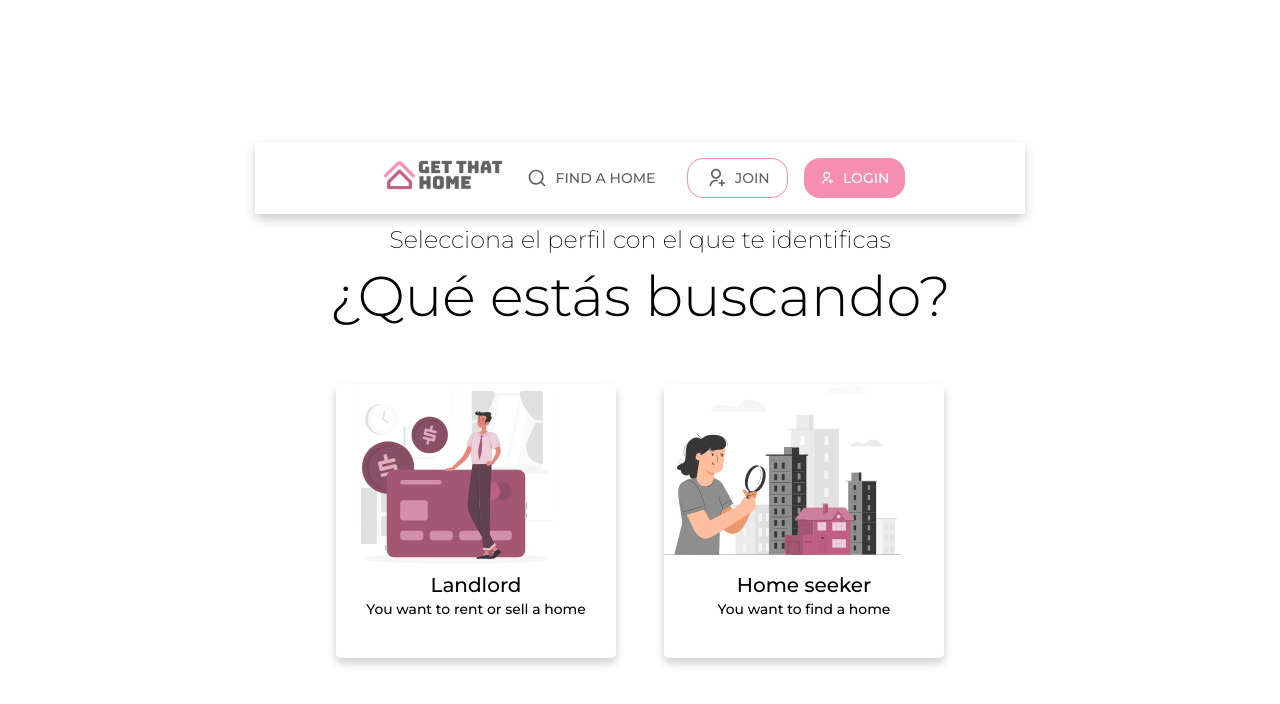
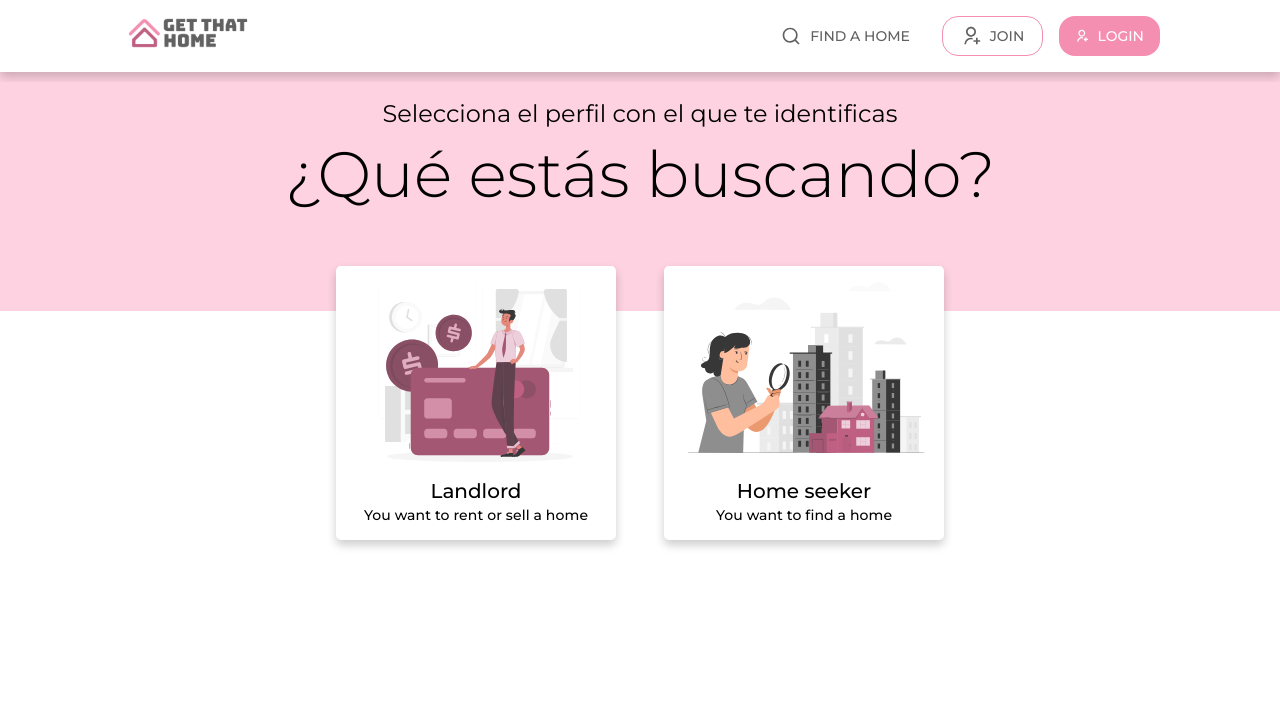
Before and after one commit to tinyhosmarcos/get_that_home, a React (Create React App) app: page /signup/type in a window 1280 px wide. Shown: the top 704 px of the page. Built offline with nearby package versions, Linux system fonts and the light colour scheme; no server answers.

Commit message:
two views updated

```diff
--- a/src/pages/signup-card.js
+++ b/src/pages/signup-card.js
@@ -17,7 +17,7 @@ const FormContainer = styled.div`
   justify-content: center;
   align-items: center;
   background: ${colors.white};
-  background: linear-gradient(0deg, ${colors.white} 50%, ${colors.pink['100']} 50%);
+  background: linear-gradient(0deg, ${colors.white} 50%, ${colors.pink['300']} 50%);
  & form {
   width: 388px;
   height: 468px;
--- a/src/pages/signup.js
+++ b/src/pages/signup.js
@@ -5,20 +5,22 @@ import { useAuth } from "../context/auth-context";
 import {ReactComponent as ReactPana} from "../styles/logo/pana.svg";
 import {ReactComponent as ReactRafiki} from "../styles/logo/rafiki.svg";
 import styled from "@emotion/styled";
+import { colors } from "../styles/colors";
+import { shadows } from '../styles/shadows'
+import { typography } from "../styles/typography";
+
 // import "./signup.css"
 
-
-
-const Signup = () =>{
-  const navigate = useNavigate();
-  const { setProfileType } = useAuth();
-
 const Container = styled.div`
-	min-height: 100vh;
+background:  ${colors.pink['300']};
+`;
+const SecondContainer = styled.div`
 display: flex;
 flex-direction: column;
 align-items: center;
 justify-content: center;
+background: ${colors.white};
+background: linear-gradient(0deg, ${colors.white} 50%, ${colors.pink['300']} 50%);
 `;
 
 const ProfilesContainer = styled.div`
@@ -33,47 +35,45 @@ const Card = styled.div`
 width: 280px;
 height: 274px;
 border-radius: 5px;
-box-shadow: 0px 5px 10px rgba(0, 0, 0, 0.2);
-background-color: #fff;
+${shadows.shadow1}
+background: ${colors.white};
 cursor: pointer;
 `;
 
 const TitleContainer = styled.div`
 text-align: center;
+margin-top: 1rem;
 `;
+
 const SubTitle = styled.p`
 font-family: 'Montserrat';
-font-style: normal;
-font-weight: 200;
-font-size: 1.5rem;
-line-height: 2rem;
+${typography.headline5}
 text-align: center;
 `;
 const BigTitle = styled.p`
 font-family: 'Montserrat';
+${typography.headline2}
 font-style: normal;
-font-weight: 300;
-font-size: 3.5rem;
-line-height: 5rem;
 `;
 
 const CardTitle = styled.p`
 text-align: center;
 font-family: 'Montserrat';
 font-style: normal;
-  font-weight: 500;
-  font-size: 1.25rem;
-  line-height: 1.75rem;
+${typography.headline6}
 `;
 
 const CardSubtitle = styled.p`
 text-align: center;
 font-family: 'Montserrat';
-  font-style: normal;
-  font-weight: 500;
-  font-size: 0.87rem;
-  line-height: 1.25rem;
-`;
+${typography.subtitle2}
+letter-spacing: 0.1px
+`
+
+
+const Signup = () => {
+  const navigate = useNavigate();
+  const { setProfileType } = useAuth();
 
 function CardType({ title, subtitle }) {
   return (
@@ -85,9 +85,10 @@ function CardType({ title, subtitle }) {
 }
 
   return(
+    <>
     <Container>
-      <Menu/>
-
+         <Menu />
+      <SecondContainer>
         <TitleContainer>
           <SubTitle> Selecciona el perfil con el que te identificas</SubTitle>
           <BigTitle>¿Qué estás buscando?</BigTitle>
@@ -100,7 +101,7 @@ function CardType({ title, subtitle }) {
           setProfileType({profile_type: 1})
           }}>
 
-          <ReactRafiki padding="1rem 1.5rem 0.5rem 1.5rem;"/>
+          <ReactRafiki style={{margin: '1rem 1.5rem 0.5rem 1.5rem'}}/>
           <CardType title="Landlord" subtitle="You want to rent or sell a home" />
         </Card>
 
@@ -108,13 +109,15 @@ function CardType({ title, subtitle }) {
           navigate('/signup/profile');
           setProfileType({profile_type: 0})
         }}>
-          <ReactPana padding="1rem 1.5rem 0.5rem 1.5rem;"/>
+          <ReactPana style={{margin: '1rem 1.5rem 0.5rem 1.5rem'}} />
           <CardType title="Home seeker" subtitle="You want to find a home" />
 
         </Card>
 
       </ProfilesContainer>
+      </SecondContainer>
     </Container>
+    </>
   );
 }
 
--- a/src/styles/colors.js
+++ b/src/styles/colors.js
@@ -8,6 +8,7 @@ export const colors = {
     50: "#F48FB1", /* Pink -  for shallow, use 15% */
     100: "#FFC1E3", /*LightPink*/
     200: "#BF5F82", /* DarkPink*/
+    300: "#fed2e1", /*ultra soft*/
   },
   black: "#000000",
   white: "#FFFFFF",
```
Lines whose indentation alone changed are shown as unchanged.
